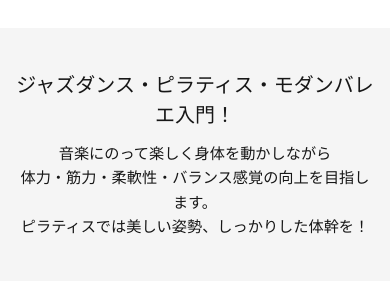
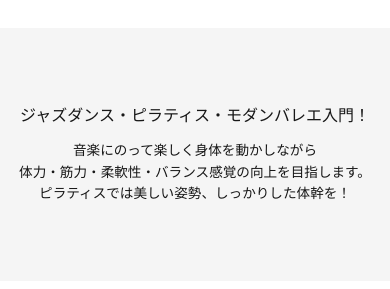
Before and after one commit to Yuchen012/dance-web, a Next.js app: page / in a window 390 px wide. Shown: the part 458-747 px from the top of the page. Built offline with nearby package versions, Linux system fonts and the light colour scheme.

Commit message:
レイアウト変更2-5

```diff
--- a/app/styles.css
+++ b/app/styles.css
@@ -153,15 +153,15 @@
   }
 
   .intro-content h1 {
-    font-size: 1.5rem; /* 以前の2rem → 1.5rem に調整 */
+    font-size: 1.0rem; /* 以前の2rem → 1.5rem に調整 */
   }
 
   .intro-content h2 {
-    font-size: 1.25rem; /* 以前の1.5rem → 1.25rem に調整 */
+    font-size: 1.0rem; /* 以前の1.5rem → 1.25rem に調整 */
   }
 
   .intro-content p {
-    font-size: 0.95rem; /* 通常より少しだけ小さく */
+    font-size: 0.85rem; /* 通常より少しだけ小さく */
     line-height: 1.6;
   }
 }
```
